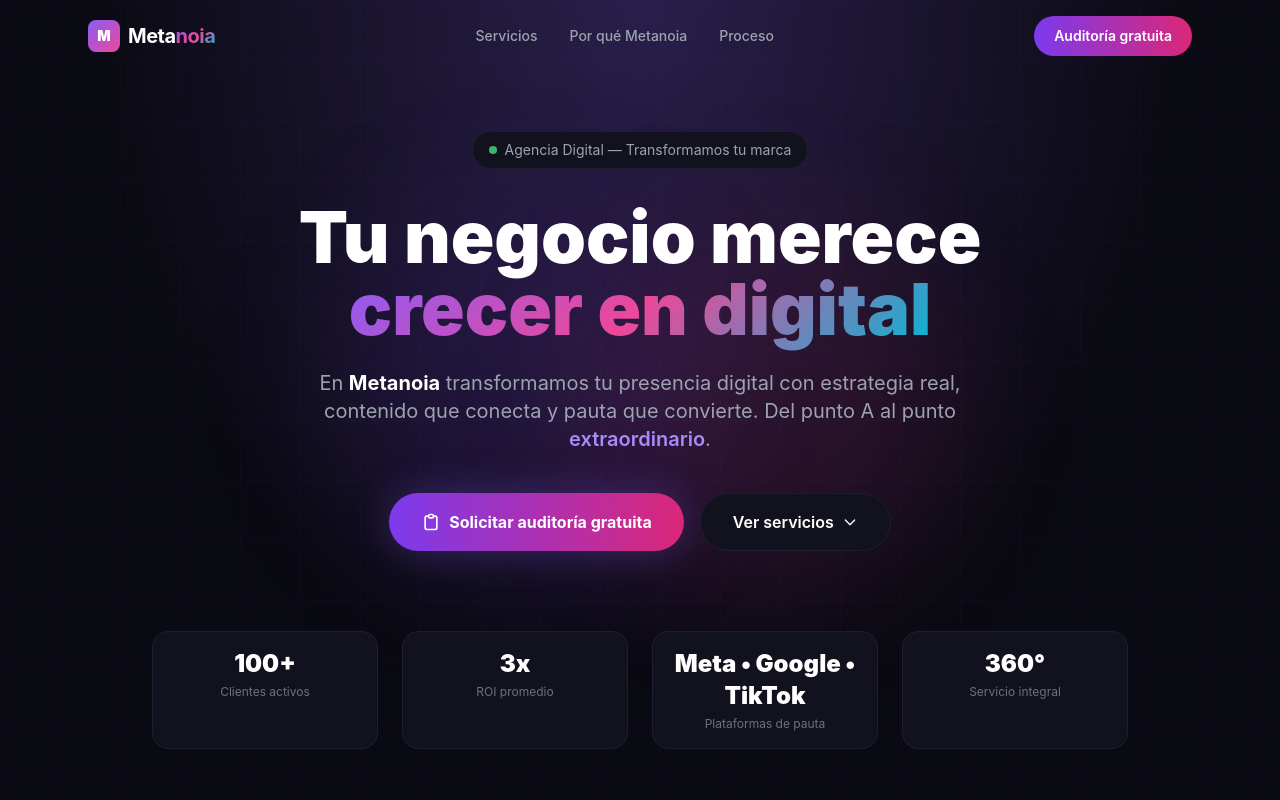
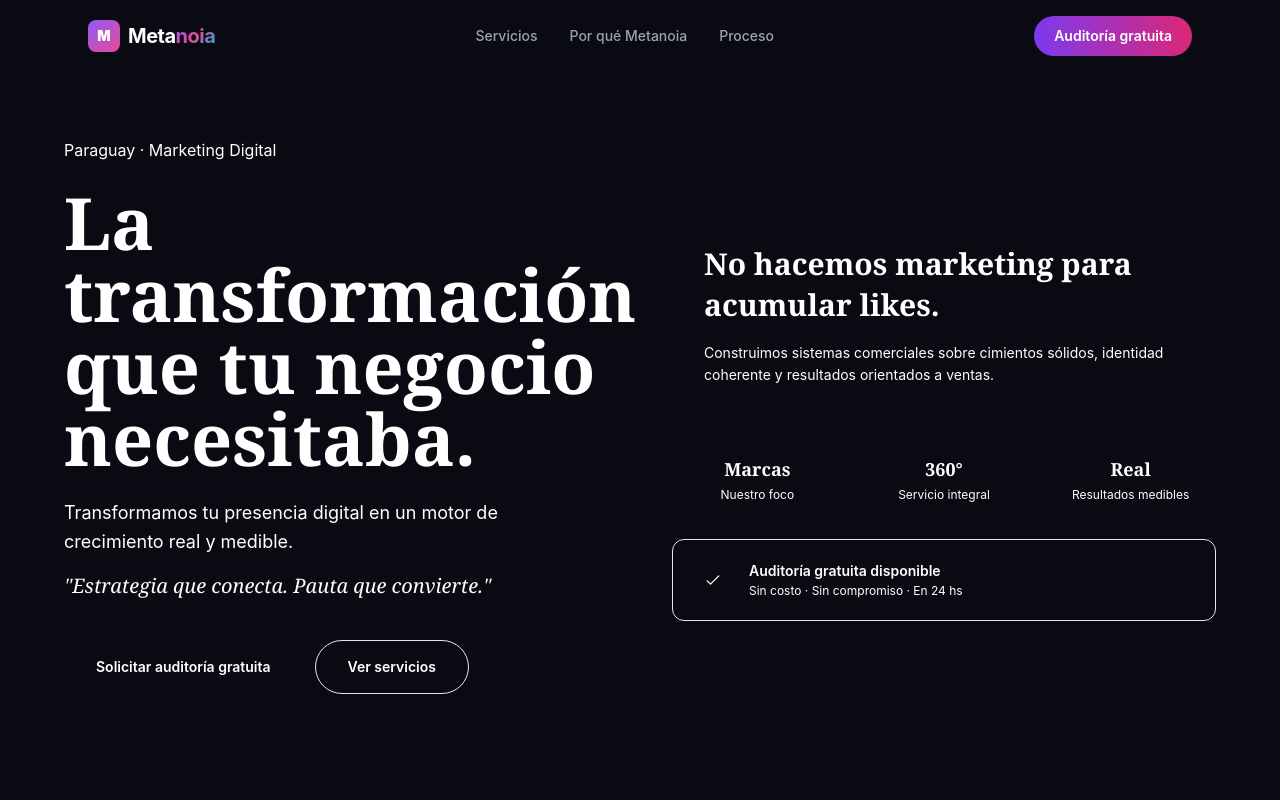
Before and after one commit to majocastillo610-web/metanoia, a Next.js app in the folder metanoia/: page / in a window 1280 px wide. Shown: the top 800 px of the page. Built offline with nearby package versions, Linux system fonts and the light colour scheme.

Commit message:
Add files via upload

```diff
--- a/metanoia/components/Hero.tsx
+++ b/metanoia/components/Hero.tsx
@@ -1,73 +1,76 @@
 export default function Hero() {
   return (
-    <section className="relative min-h-screen flex items-center justify-center overflow-hidden pt-20">
-      {/* Background glow effects */}
-      <div className="absolute inset-0 bg-hero-glow pointer-events-none" />
-      <div className="absolute top-1/4 left-1/4 w-96 h-96 bg-violet-600/10 rounded-full blur-3xl pointer-events-none" />
-      <div className="absolute bottom-1/4 right-1/4 w-96 h-96 bg-pink-600/10 rounded-full blur-3xl pointer-events-none" />
+    <section className="min-h-screen flex items-center pt-24 pb-16 px-6 bg-marfil">
+      <div className="max-w-6xl mx-auto w-full">
+        <div className="grid md:grid-cols-2 gap-16 items-center">
+          <div>
+            <p className="section-label mb-6">Paraguay · Marketing Digital</p>
 
-      {/* Grid lines decoration */}
-      <div
-        className="absolute inset-0 pointer-events-none opacity-[0.03]"
-        style={{
-          backgroundImage:
-            "linear-gradient(#8B5CF6 1px, transparent 1px), linear-gradient(90deg, #8B5CF6 1px, transparent 1px)",
-          backgroundSize: "60px 60px",
-        }}
-      />
-
-      <div className="relative z-10 max-w-5xl mx-auto px-6 text-center">
-        <div className="inline-flex items-center gap-2 bg-[#12121E] border border-[#1E1E30] rounded-full px-4 py-2 mb-8">
-          <span className="w-2 h-2 rounded-full bg-green-400 animate-pulse" />
-          <span className="text-gray-400 text-sm">Agencia Digital — Transformamos tu marca</span>
-        </div>
-
-        <h1 className="text-5xl md:text-7xl font-black leading-tight mb-6">
-          Tu negocio merece
-          <br />
-          <span className="gradient-text">crecer en digital</span>
+            <h1 className="font-serif font-bold text-carbon leading-[1.1] mb-6">
+              <span className="text-5xl md:text-6xl lg:text-7xl block">La transformación</span>
+              <span className="text-5xl md:text-6xl lg:text-7xl block">que tu negocio</span>
+              <span className="text-5xl md:text-6xl lg:text-7xl block text-oliva">necesitaba<span className="text-rosa">.</span></span>
             </h1>
 
-        <p className="text-gray-400 text-lg md:text-xl max-w-2xl mx-auto mb-10 leading-relaxed">
-          En <strong className="text-white">Metanoia</strong> transformamos tu presencia digital con estrategia real,
-          contenido que conecta y pauta que convierte. Del punto A al punto{" "}
-          <span className="text-violet-400 font-semibold">extraordinario</span>.
+            <p className="text-piedra text-lg leading-relaxed mb-4 max-w-md font-sans">
+              Transformamos tu presencia digital en un motor de crecimiento real y medible.
             </p>
 
-        <div className="flex flex-col sm:flex-row gap-4 justify-center">
+            <p className="text-carbon font-serif text-xl italic mb-10">
+              "Estrategia que conecta. Pauta que convierte."
+            </p>
+
+            <div className="flex flex-col sm:flex-row gap-3">
               <a
                 href="#auditoria"
-            className="inline-flex items-center justify-center gap-2 bg-gradient-to-r from-violet-600 to-pink-600 text-white font-bold px-8 py-4 rounded-full text-base hover:opacity-90 transition-opacity glow-purple"
+                className="inline-flex items-center justify-center bg-carbon text-marfil font-semibold px-8 py-4 rounded-full text-sm hover:bg-oliva transition-colors"
               >
-            <svg className="w-5 h-5" fill="none" viewBox="0 0 24 24" stroke="currentColor">
-              <path strokeLinecap="round" strokeLinejoin="round" strokeWidth={2} d="M9 5H7a2 2 0 00-2 2v12a2 2 0 002 2h10a2 2 0 002-2V7a2 2 0 00-2-2h-2M9 5a2 2 0 002 2h2a2 2 0 002-2M9 5a2 2 0 012-2h2a2 2 0 012 2" />
-            </svg>
                 Solicitar auditoría gratuita
               </a>
               <a
                 href="#servicios"
-            className="inline-flex items-center justify-center gap-2 bg-[#12121E] border border-[#1E1E30] text-white font-semibold px-8 py-4 rounded-full text-base hover:border-violet-500 transition-colors"
+                className="inline-flex items-center justify-center border border-carbon text-carbon font-semibold px-8 py-4 rounded-full text-sm hover:bg-hueso transition-colors"
               >
                 Ver servicios
-            <svg className="w-4 h-4" fill="none" viewBox="0 0 24 24" stroke="currentColor">
-              <path strokeLinecap="round" strokeLinejoin="round" strokeWidth={2} d="M19 9l-7 7-7-7" />
-            </svg>
               </a>
             </div>
+          </div>
 
-        {/* Stats */}
-        <div className="mt-20 grid grid-cols-2 md:grid-cols-4 gap-6">
+          <div className="hidden md:flex flex-col gap-5">
+            <div className="bg-carbon text-marfil rounded-2xl p-8">
+              <p className="font-serif text-3xl font-bold leading-snug mb-4">
+                No hacemos marketing para acumular likes<span className="text-rosa">.</span>
+              </p>
+              <p className="text-hueso text-sm leading-relaxed font-sans">
+                Construimos sistemas comerciales sobre cimientos sólidos, identidad coherente y resultados orientados a ventas.
+              </p>
+            </div>
+
+            <div className="grid grid-cols-3 gap-4">
               {[
-            { value: "100+", label: "Clientes activos" },
-            { value: "3x", label: "ROI promedio" },
-            { value: "Meta • Google • TikTok", label: "Plataformas de pauta" },
-            { value: "360°", label: "Servicio integral" },
-          ].map((stat) => (
-            <div key={stat.label} className="bg-[#12121E] border border-[#1E1E30] rounded-2xl p-4">
-              <div className="text-white font-black text-xl md:text-2xl mb-1">{stat.value}</div>
-              <div className="text-gray-500 text-xs">{stat.label}</div>
+                { val: "Marcas", desc: "Nuestro foco" },
+                { val: "360°", desc: "Servicio integral" },
+                { val: "Real", desc: "Resultados medibles" },
+              ].map((s) => (
+                <div key={s.desc} className="bg-hueso rounded-xl p-4 text-center">
+                  <div className="font-serif font-bold text-carbon text-lg mb-1">{s.val}</div>
+                  <div className="text-piedra text-xs font-sans">{s.desc}</div>
                 </div>
               ))}
+            </div>
+
+            <div className="bg-rosa/15 border border-rosa/30 rounded-xl p-5 flex items-center gap-4">
+              <div className="w-10 h-10 rounded-full bg-rosa/20 flex items-center justify-center flex-shrink-0">
+                <svg className="w-5 h-5 text-rosa" fill="none" viewBox="0 0 24 24" stroke="currentColor">
+                  <path strokeLinecap="round" strokeLinejoin="round" strokeWidth={1.5} d="M5 13l4 4L19 7" />
+                </svg>
+              </div>
+              <div>
+                <p className="font-semibold text-carbon text-sm">Auditoría gratuita disponible</p>
+                <p className="text-piedra text-xs mt-0.5">Sin costo · Sin compromiso · En 24 hs</p>
+              </div>
+            </div>
+          </div>
         </div>
       </div>
     </section>
```
Lines whose indentation alone changed are shown as unchanged.
